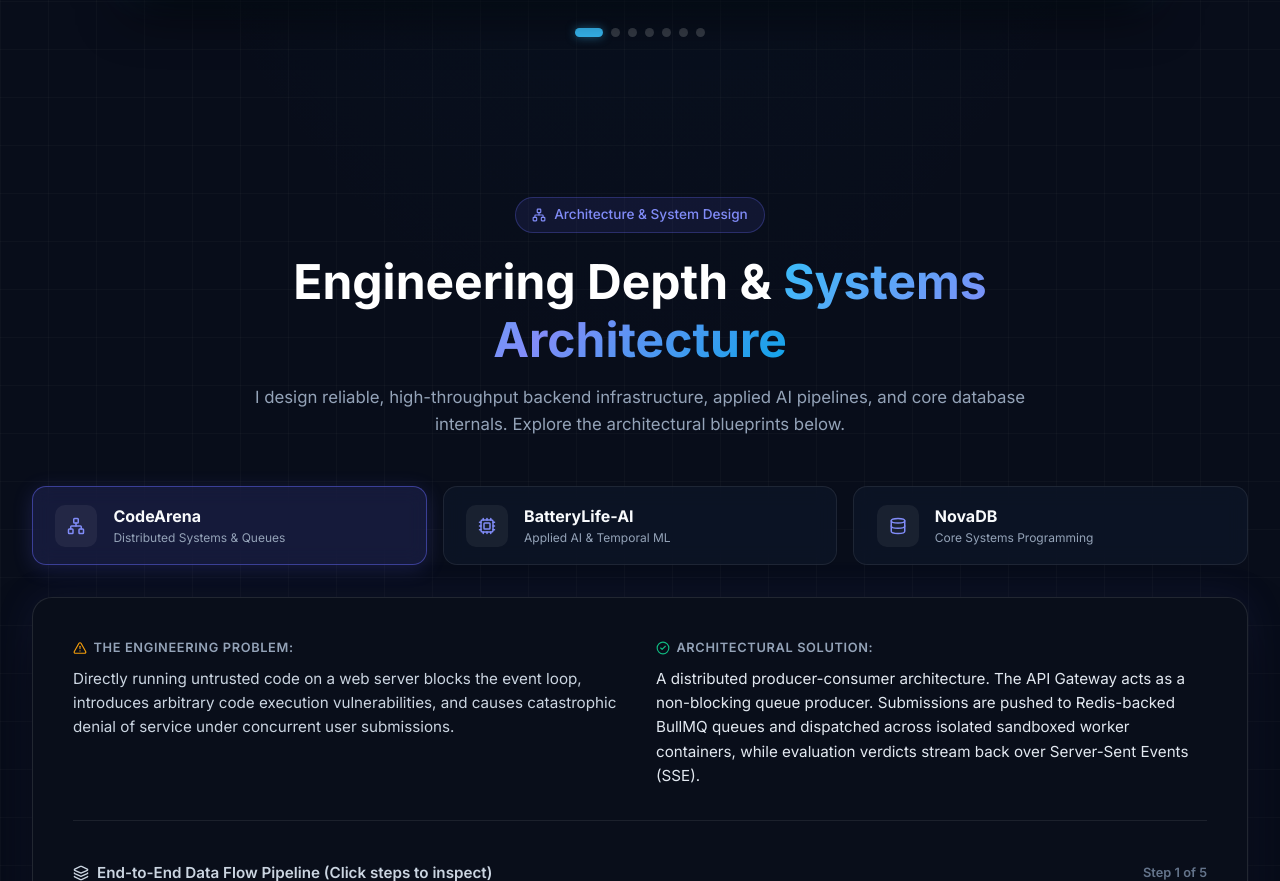
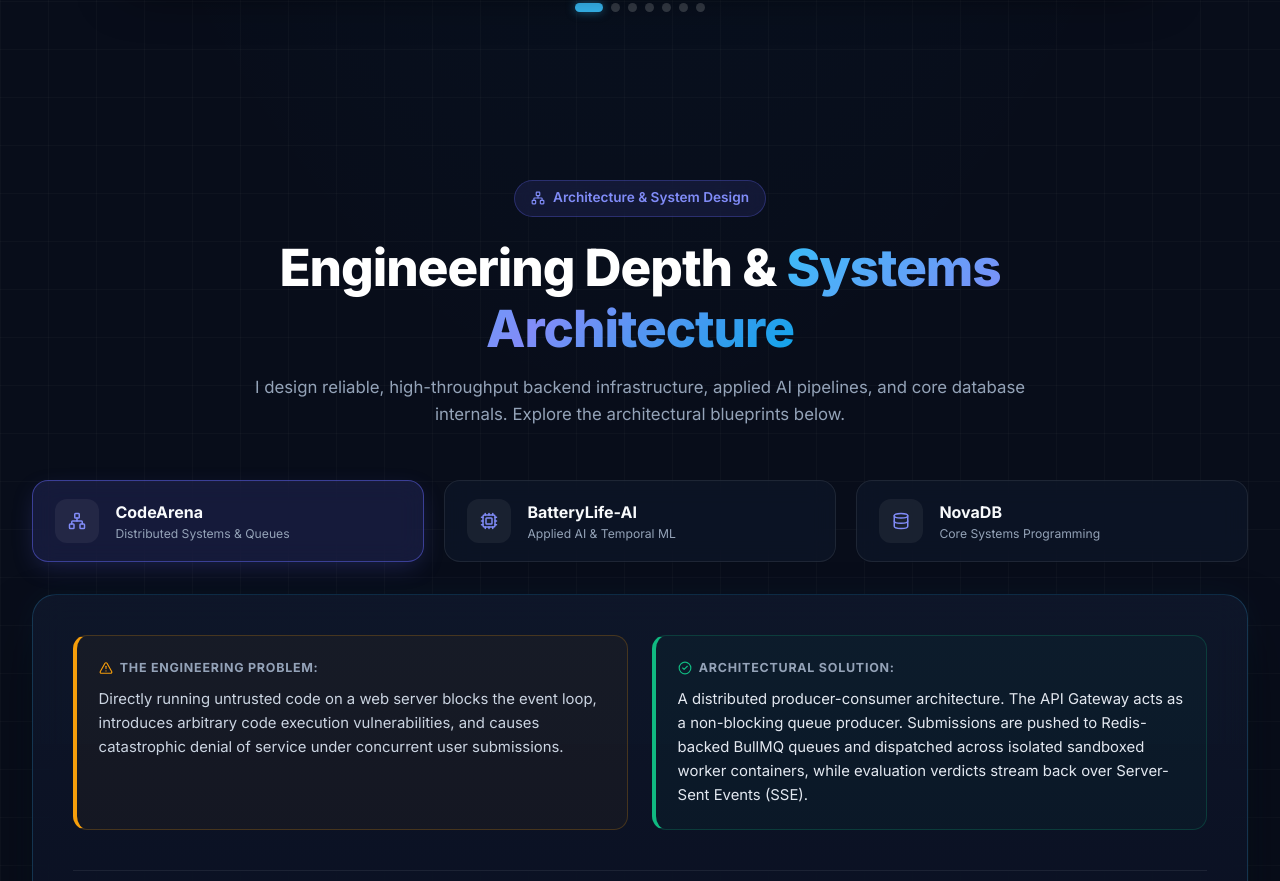
Before and after one commit to nitin-code6/nitin-portfolio, a Next.js app: page / in a window 1280 px wide. Shown: the part 1919-2800 px from the top of the page. Built offline with nearby package versions, Linux system fonts and the light colour scheme.

Commit message:
feat(ui): redesign system design blueprint and refine proof card hierarchy

```diff
--- a/src/components/Hero.module.css
+++ b/src/components/Hero.module.css
@@ -359,21 +359,24 @@
 
 .proofValueRow {
   display: flex;
-  align-items: baseline;
-  gap: 0.55rem;
+  flex-direction: column;
+  gap: 0.2rem;
+  margin-bottom: 0.25rem;
 }
 
 .proofValue {
-  font-size: 1.55rem;
+  font-size: 1.45rem;
   font-weight: 800;
   color: #fff;
   letter-spacing: -0.02em;
+  line-height: 1.15;
 }
 
 .proofLabel {
-  font-size: 0.85rem;
+  font-size: 0.82rem;
   font-weight: 600;
   color: #38bdf8;
+  letter-spacing: 0.01em;
 }
 
 .proofDetail {
--- a/src/components/SystemDesign.module.css
+++ b/src/components/SystemDesign.module.css
@@ -1,13 +1,13 @@
 .systemSection {
   position: relative;
-  padding-top: 4rem;
-  padding-bottom: 5rem;
+  padding-top: 4.5rem;
+  padding-bottom: 5.5rem;
 }
 
 .header {
   text-align: center;
-  max-width: 800px;
-  margin: 0 auto 3rem auto;
+  max-width: 820px;
+  margin: 0 auto 3.25rem auto;
 }
 
 .sectionBadge {
@@ -16,12 +16,13 @@
   gap: 0.5rem;
   padding: 0.4rem 1rem;
   border-radius: 9999px;
-  background: rgba(99, 102, 241, 0.1);
+  background: rgba(99, 102, 241, 0.12);
   border: 1px solid rgba(99, 102, 241, 0.3);
   font-size: 0.85rem;
-  font-weight: 500;
+  font-weight: 600;
   color: #818cf8;
   margin-bottom: 1.25rem;
+  backdrop-filter: blur(8px);
 }
 
 .badgeIcon {
@@ -29,14 +30,16 @@
 }
 
 .title {
-  font-size: clamp(2rem, 4vw, 3rem);
-  font-weight: 700;
+  font-size: clamp(2rem, 4vw, 3.2rem);
+  font-weight: 800;
   line-height: 1.2;
-  margin-bottom: 1rem;
+  margin-bottom: 0.9rem;
+  color: #fff;
+  letter-spacing: -0.02em;
 }
 
 .subtitle {
-  color: var(--text-muted);
+  color: #94a3b8;
   font-size: 1.05rem;
   line-height: 1.6;
 }
@@ -45,7 +48,7 @@
 .systemTabs {
   display: grid;
   grid-template-columns: repeat(auto-fit, minmax(280px, 1fr));
-  gap: 1rem;
+  gap: 1.25rem;
   margin-bottom: 2rem;
 }
 
@@ -53,14 +56,14 @@
   display: flex;
   align-items: center;
   gap: 1rem;
-  padding: 1.1rem 1.4rem;
+  padding: 1.15rem 1.4rem;
   background: rgba(15, 23, 42, 0.65);
   border: 1px solid rgba(255, 255, 255, 0.08);
-  border-radius: 14px;
+  border-radius: 16px;
   cursor: pointer;
   text-align: left;
   transition: all 0.25s ease;
-  backdrop-filter: blur(10px);
+  backdrop-filter: blur(12px);
 }
 
 .sysTabBtn:hover {
@@ -72,13 +75,13 @@
 .sysTabActive {
   background: rgba(99, 102, 241, 0.15) !important;
   border-color: rgba(99, 102, 241, 0.5) !important;
-  box-shadow: 0 4px 20px rgba(99, 102, 241, 0.2);
+  box-shadow: 0 8px 25px -5px rgba(99, 102, 241, 0.25);
 }
 
 .tabIconWrapper {
-  width: 42px;
-  height: 42px;
-  border-radius: 10px;
+  width: 44px;
+  height: 44px;
+  border-radius: 12px;
   background: rgba(255, 255, 255, 0.06);
   display: flex;
   align-items: center;
@@ -100,17 +103,18 @@
 }
 
 .tabBadge {
-  font-size: 0.75rem;
+  font-size: 0.76rem;
   color: #94a3b8;
 }
 
 /* Blueprint Card */
 .blueprintCard {
-  background: #090e1a;
-  border: 1px solid rgba(255, 255, 255, 0.1);
-  border-radius: 20px;
+  background: linear-gradient(180deg, rgba(15, 23, 42, 0.92) 0%, rgba(2, 6, 23, 0.97) 100%);
+  border: 1px solid rgba(56, 189, 248, 0.2);
+  border-radius: 24px;
   padding: 2.5rem;
-  box-shadow: 0 25px 60px -15px rgba(0, 0, 0, 0.8), 0 0 40px rgba(99, 102, 241, 0.1);
+  box-shadow: 0 25px 60px -15px rgba(0, 0, 0, 0.8), 0 0 35px rgba(14, 165, 233, 0.06);
+  backdrop-filter: blur(16px);
 }
 
 @media (max-width: 768px) {
@@ -123,9 +127,7 @@
 .problemBanner {
   display: grid;
   grid-template-columns: 1fr 1fr;
-  gap: 2rem;
-  padding-bottom: 2rem;
-  border-bottom: 1px solid rgba(255, 255, 255, 0.08);
+  gap: 1.5rem;
   margin-bottom: 2.5rem;
 }
 
@@ -136,16 +138,32 @@
   }
 }
 
+.problemCol {
+  background: rgba(245, 158, 11, 0.04);
+  border: 1px solid rgba(245, 158, 11, 0.22);
+  border-left: 4px solid #f59e0b;
+  border-radius: 14px;
+  padding: 1.35rem;
+}
+
+.solutionCol {
+  background: rgba(16, 185, 129, 0.04);
+  border: 1px solid rgba(16, 185, 129, 0.22);
+  border-left: 4px solid #10b981;
+  border-radius: 14px;
+  padding: 1.35rem;
+}
+
 .labelMuted {
   display: flex;
   align-items: center;
-  gap: 0.4rem;
-  font-size: 0.8rem;
-  font-weight: 600;
+  gap: 0.45rem;
+  font-size: 0.78rem;
+  font-weight: 700;
   text-transform: uppercase;
-  letter-spacing: 0.05em;
+  letter-spacing: 0.06em;
   color: #94a3b8;
-  margin-bottom: 0.5rem;
+  margin-bottom: 0.65rem;
 }
 
 .alertIcon { color: #f59e0b; }
@@ -153,19 +171,21 @@
 
 .problemText {
   color: #cbd5e1;
-  font-size: 0.95rem;
+  font-size: 0.93rem;
   line-height: 1.6;
 }
 
 .solutionText {
   color: #e2e8f0;
-  font-size: 0.95rem;
+  font-size: 0.93rem;
   line-height: 1.6;
 }
 
 /* Pipeline Flow */
 .pipelineArea {
   margin-bottom: 2.5rem;
+  padding: 1.5rem 0;
+  border-top: 1px solid rgba(255, 255, 255, 0.07);
 }
 
 .pipelineHeader {
@@ -180,14 +200,18 @@
   align-items: center;
   gap: 0.5rem;
   font-size: 0.95rem;
-  font-weight: 600;
-  color: #cbd5e1;
+  font-weight: 700;
+  color: #f1f5f9;
 }
 
 .stepCounter {
   font-size: 0.8rem;
-  color: #64748b;
+  color: #38bdf8;
   font-weight: 600;
+  background: rgba(14, 165, 233, 0.1);
+  padding: 0.25rem 0.65rem;
+  border-radius: 9999px;
+  border: 1px solid rgba(14, 165, 233, 0.2);
 }
 
 .flowTrack {
@@ -212,44 +236,72 @@
   display: flex;
   flex-direction: column;
   align-items: flex-start;
-  padding: 1rem 1.35rem;
+  padding: 1rem 1.25rem;
   background: rgba(15, 23, 42, 0.85);
   border: 1px solid rgba(255, 255, 255, 0.09);
   border-radius: 14px;
   cursor: pointer;
   transition: all 0.25s cubic-bezier(0.16, 1, 0.3, 1);
-  min-width: 185px;
-  backdrop-filter: blur(8px);
+  min-width: 195px;
+  backdrop-filter: blur(10px);
   position: relative;
+  text-align: left;
 }
 
 .stepNode:hover {
   background: rgba(30, 41, 59, 0.95);
   border-color: rgba(56, 189, 248, 0.4);
-  transform: translateY(-3px);
+  transform: translateY(-2px);
   box-shadow: 0 8px 20px rgba(0, 0, 0, 0.4);
 }
 
 .stepNodeActive {
-  background: rgba(14, 165, 233, 0.16) !important;
+  background: linear-gradient(135deg, rgba(14, 165, 233, 0.2) 0%, rgba(99, 102, 241, 0.15) 100%) !important;
   border-color: #38bdf8 !important;
   box-shadow: 0 0 25px rgba(56, 189, 248, 0.35) !important;
-  transform: translateY(-3px);
+  transform: translateY(-2px);
+}
+
+.stepNodeHeader {
+  display: flex;
+  justify-content: space-between;
+  align-items: center;
+  width: 100%;
+  margin-bottom: 0.35rem;
 }
 
 .stepNumber {
-  font-size: 0.75rem;
+  font-size: 0.72rem;
   font-weight: 800;
   color: #38bdf8;
-  margin-bottom: 0.25rem;
   text-transform: uppercase;
   letter-spacing: 0.05em;
+}
+
+.activeDot {
+  width: 6px;
+  height: 6px;
+  border-radius: 50%;
+  background: #38bdf8;
+  box-shadow: 0 0 8px #38bdf8;
 }
 
 .stepNodeTitle {
   font-size: 0.95rem;
   font-weight: 700;
   color: #fff;
+  white-space: nowrap;
+}
+
+.stepTechMini {
+  font-size: 0.7rem;
+  font-weight: 600;
+  color: #38bdf8;
+  background: rgba(14, 165, 233, 0.12);
+  border: 1px solid rgba(14, 165, 233, 0.25);
+  padding: 0.15rem 0.5rem;
+  border-radius: 4px;
+  margin: 0.3rem 0;
   white-space: nowrap;
 }
 
@@ -273,18 +325,20 @@
 
 /* Step Detail Box */
 .stepDetailCard {
-  background: rgba(15, 23, 42, 0.85);
-  border: 1px solid rgba(56, 189, 248, 0.25);
-  border-radius: 14px;
-  padding: 1.5rem;
+  background: rgba(15, 23, 42, 0.88);
+  border: 1px solid rgba(56, 189, 248, 0.3);
+  border-radius: 16px;
+  padding: 1.75rem;
+  box-shadow: 0 10px 30px rgba(0, 0, 0, 0.5);
+  backdrop-filter: blur(12px);
 }
 
 .stepDetailTop {
   display: flex;
   justify-content: space-between;
   align-items: flex-start;
-  gap: 1rem;
-  margin-bottom: 1rem;
+  gap: 1.5rem;
+  margin-bottom: 1.25rem;
   flex-wrap: wrap;
 }
 
@@ -295,26 +349,38 @@
   color: #38bdf8;
   background: rgba(56, 189, 248, 0.12);
   border: 1px solid rgba(56, 189, 248, 0.25);
-  padding: 0.2rem 0.6rem;
+  padding: 0.25rem 0.7rem;
   border-radius: 6px;
-  margin-bottom: 0.4rem;
+  margin-bottom: 0.45rem;
 }
 
 .stepDetailName {
   font-size: 1.25rem;
   font-weight: 700;
   color: #fff;
+  letter-spacing: -0.01em;
 }
 
 .invariantBox {
-  background: rgba(2, 6, 23, 0.8);
-  border: 1px solid rgba(255, 255, 255, 0.08);
-  padding: 0.5rem 0.8rem;
-  border-radius: 8px;
+  background: rgba(2, 6, 23, 0.85);
+  border: 1px solid rgba(245, 158, 11, 0.35);
+  padding: 0.65rem 1rem;
+  border-radius: 10px;
+  box-shadow: 0 4px 15px rgba(245, 158, 11, 0.08);
+}
+
+.invariantHeader {
+  display: flex;
+  align-items: center;
+  gap: 0.35rem;
+  margin-bottom: 0.25rem;
+}
+
+.invariantIcon {
+  color: #f59e0b;
 }
 
 .invariantLabel {
-  display: block;
   font-size: 0.7rem;
   color: #f59e0b;
   font-weight: 700;
@@ -324,20 +390,20 @@
 
 .invariantText {
   font-size: 0.85rem;
-  color: #cbd5e1;
-  font-family: monospace;
+  color: #f1f5f9;
+  font-family: ui-monospace, SFMono-Regular, Menlo, Monaco, Consolas, monospace;
 }
 
 .stepDetailDesc {
   color: #cbd5e1;
-  font-size: 0.95rem;
-  line-height: 1.6;
+  font-size: 0.98rem;
+  line-height: 1.65;
 }
 
 /* Tradeoffs Grid */
 .tradeoffGrid {
   display: grid;
-  grid-template-columns: 1.25fr 0.75fr;
+  grid-template-columns: 1.2fr 0.8fr;
   gap: 2rem;
   padding-top: 2rem;
   border-top: 1px solid rgba(255, 255, 255, 0.08);
@@ -366,20 +432,31 @@
 }
 
 .tradeoffItem {
-  background: rgba(255, 255, 255, 0.02);
-  border: 1px solid rgba(255, 255, 255, 0.06);
-  border-radius: 10px;
-  padding: 1rem;
+  background: rgba(15, 23, 42, 0.65);
+  border: 1px solid rgba(255, 255, 255, 0.08);
+  border-left: 3px solid #38bdf8;
+  border-radius: 12px;
+  padding: 1.15rem;
   font-size: 0.9rem;
   line-height: 1.5;
   display: flex;
   flex-direction: column;
-  gap: 0.35rem;
+  gap: 0.45rem;
 }
 
-.tradeoffDecision { color: #f8fafc; }
-.tradeoffReason { color: #94a3b8; }
-.tradeoffRejected { color: #f87171; }
+.tradeoffDecision {
+  color: #f8fafc;
+  font-weight: 600;
+}
+
+.tradeoffReason {
+  color: #94a3b8;
+}
+
+.tradeoffRejected {
+  color: #f87171;
+  font-size: 0.85rem;
+}
 
 .resilienceList {
   list-style: none;
@@ -393,18 +470,19 @@
 .resilienceItem {
   display: flex;
   align-items: flex-start;
-  gap: 0.6rem;
-  font-size: 0.9rem;
-  color: #cbd5e1;
+  gap: 0.75rem;
+  font-size: 0.92rem;
+  color: #e2e8f0;
   line-height: 1.5;
-  background: rgba(255, 255, 255, 0.02);
-  border: 1px solid rgba(255, 255, 255, 0.05);
-  border-radius: 10px;
-  padding: 0.85rem;
+  background: rgba(15, 23, 42, 0.65);
+  border: 1px solid rgba(255, 255, 255, 0.08);
+  border-left: 3px solid #10b981;
+  border-radius: 12px;
+  padding: 1rem;
 }
 
 .resilienceIcon {
   color: #10b981;
   flex-shrink: 0;
-  margin-top: 2px;
+  margin-top: 3px;
 }
--- a/src/data/portfolioData.ts
+++ b/src/data/portfolioData.ts
@@ -96,8 +96,8 @@ export const portfolioData: PortfolioData = {
     },
     {
       label: "System Design",
-      value: "MERN & Node",
-      detail: "Microservices, Kafka & Redis Queues",
+      value: "Event-Driven",
+      detail: "Kafka, BullMQ & Node.js Microservices",
       link: "#system-design"
     }
   ],
```
Also changed, not shown: src/components/SystemDesign.tsx (+9 -2 lines).
